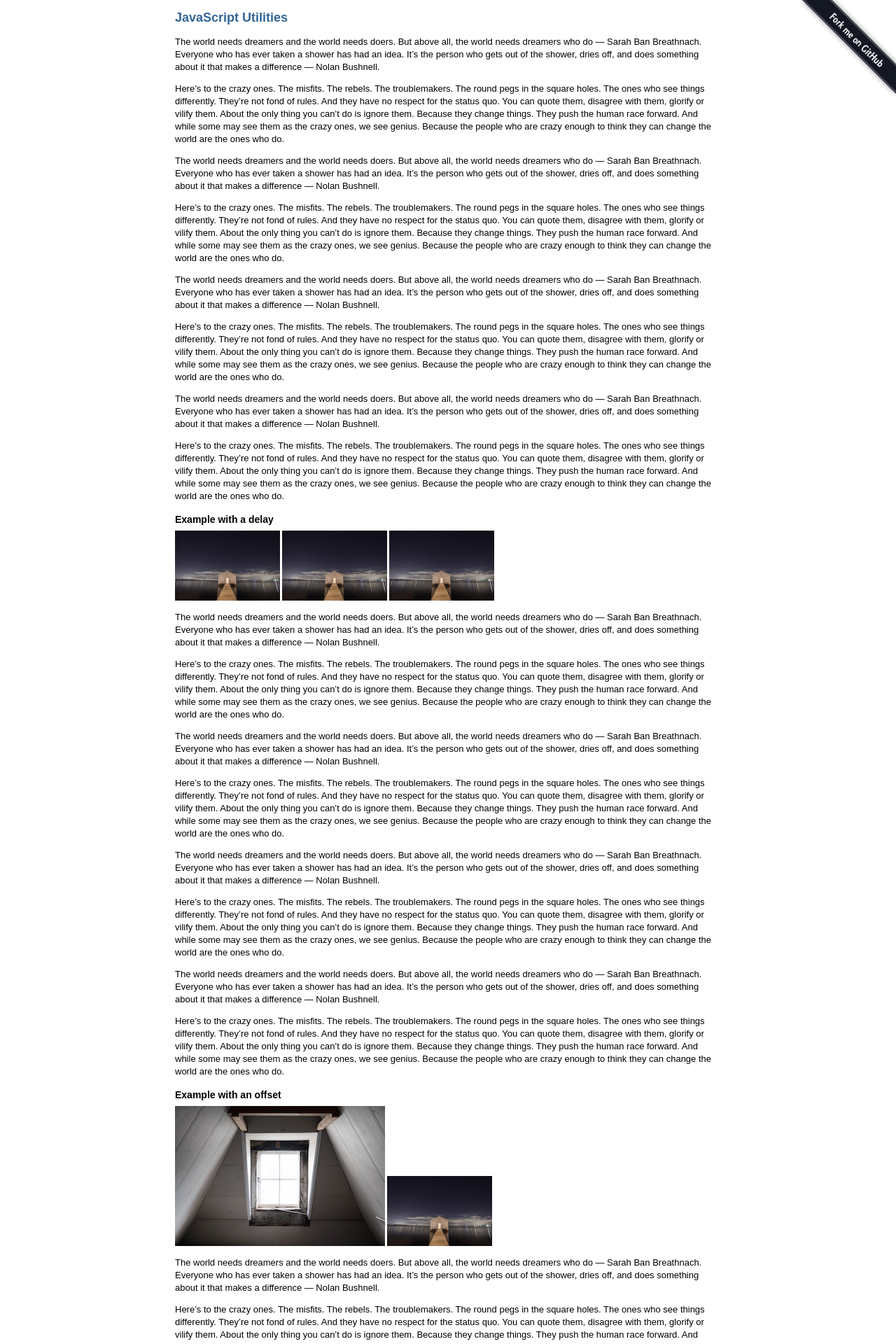
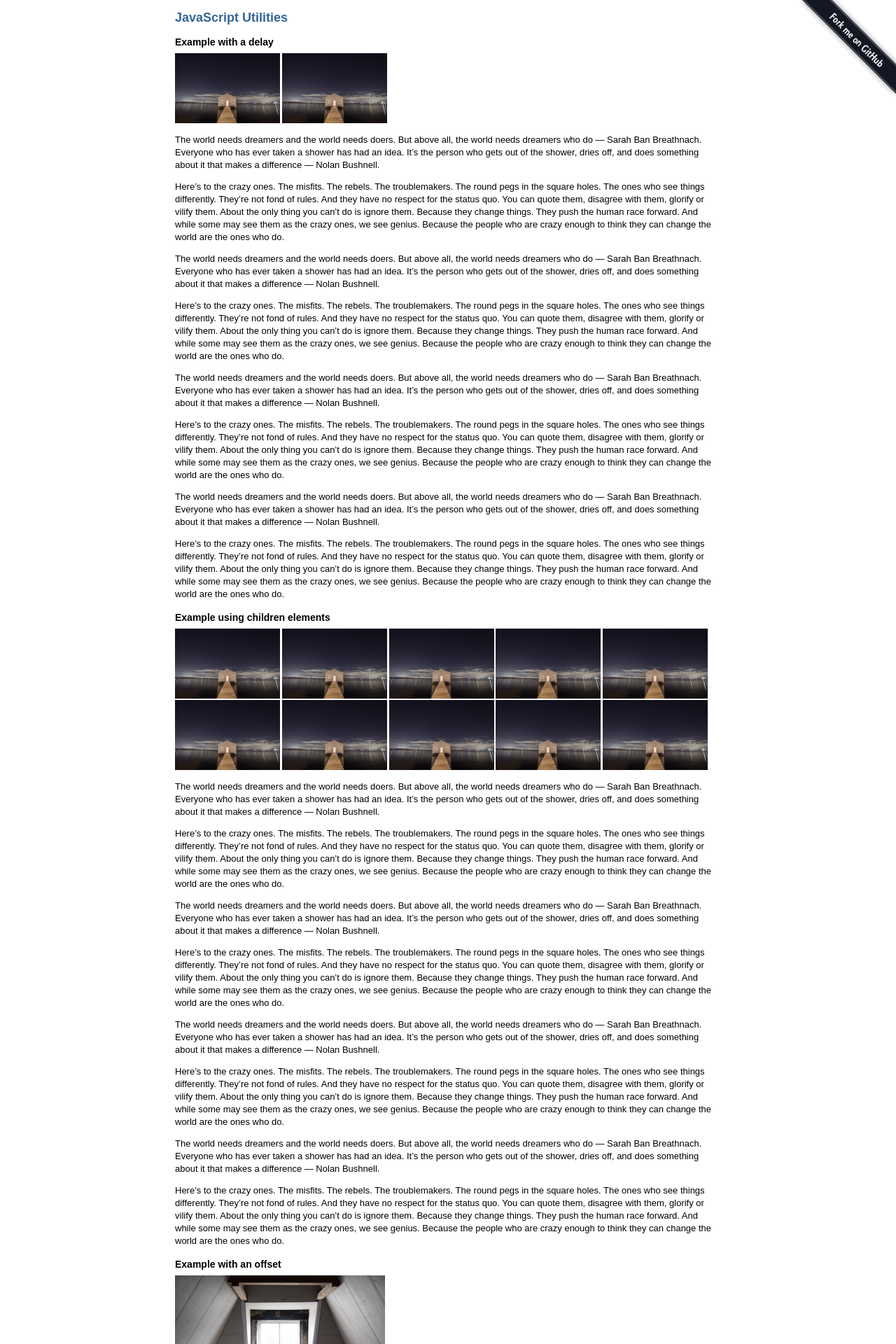
Before and after one commit to Darklg/JavaScriptUtilities, a Jekyll site: the page built from demos-scroll-animations.html, in a window 1280 px wide. Shown: the top 1920 px of the page at 70% size. Built offline with Jekyll 4.4.1, drawn with Linux system fonts in a browser that asks for light colours.

Commit message:
Vanilla - Scroll Anims v 0.3
* Add an option to trigger animation on children

```diff
--- a/_layouts/default.html
+++ b/_layouts/default.html
@@ -22,7 +22,7 @@
 <script src="assets/js/vanilla-js/plugins/vanilla-fakeinputbox.js?v=0.2"></script>
 <script src="assets/js/vanilla-js/plugins/vanilla-responsive-images.js?v=0.2"></script>
 <script src="assets/js/vanilla-js/plugins/vanilla-sticky.js?v=0.4"></script>
-<script src="assets/js/vanilla-js/plugins/vanilla-scrollanims.js?v=0.2"></script>
+<script src="assets/js/vanilla-js/plugins/vanilla-scrollanims.js?v=0.3"></script>
 <!--[if lt IE 9 ]><script src="assets/js/vanilla-js/libs/vanilla-ie.js?v=0.3"></script><![endif]-->
 {% include after-head.html %}
 {{ content }}
--- a/demos-scroll-animations.html
+++ b/demos-scroll-animations.html
@@ -2,12 +2,13 @@
 layout: default
 ---
 <script>window.domReady(function(){
-    var scrollItems = document.querySelectorAll('.has-scrollanim');
+    var scrollItems = document.querySelectorAll('.has-scrollanim, .has-scrollanim-children');
     var scrollAnim = new dkJSUScrollAnims(scrollItems, {});
 });
 </script>
 
 <style>
+.has-scrollanim-children > *,
 .has-scrollanim {
     opacity: 0;
     -webkit-transition: all 0.5s ease;
@@ -15,11 +16,18 @@ layout: default
     transform: translateX(30px);
 }
 
+.has-scrollanim-children > [data-active],
 .has-scrollanim[data-active] {
     opacity: 0.99;
     transform: translateX(0);
 }
 </style>
+
+<h3>Example with a delay</h3>
+<div>
+    <img class="has-scrollanim" src="assets/img/image-1.jpg" height="100" width="150" alt="" />
+    <img class="has-scrollanim" data-delay="200" src="assets/img/image-1.jpg" height="100" width="150" alt="" />
+</div>
 
 <p>The world needs dreamers and the world needs doers. But above all, the world needs dreamers who do — Sarah Ban Breathnach. Everyone who has ever taken a shower has had an idea. It’s the person who gets out of the shower, dries off, and does something about it that makes a difference — Nolan Bushnell. </p>
 <p>Here’s to the crazy ones. The misfits. The rebels. The troublemakers. The round pegs in the square holes. The ones who see things differently. They’re not fond of rules. And they have no respect for the status quo. You can quote them, disagree with them, glorify or vilify them. About the only thing you can’t do is ignore them. Because they change things. They push the human race forward. And while some may see them as the crazy ones, we see genius. Because the people who are crazy enough to think they can change the world are the ones who do.</p>
@@ -30,13 +38,19 @@ layout: default
 <p>The world needs dreamers and the world needs doers. But above all, the world needs dreamers who do — Sarah Ban Breathnach. Everyone who has ever taken a shower has had an idea. It’s the person who gets out of the shower, dries off, and does something about it that makes a difference — Nolan Bushnell. </p>
 <p>Here’s to the crazy ones. The misfits. The rebels. The troublemakers. The round pegs in the square holes. The ones who see things differently. They’re not fond of rules. And they have no respect for the status quo. You can quote them, disagree with them, glorify or vilify them. About the only thing you can’t do is ignore them. Because they change things. They push the human race forward. And while some may see them as the crazy ones, we see genius. Because the people who are crazy enough to think they can change the world are the ones who do.</p>
 
-<h3>Example with a delay</h3>
-<div>
-    <img class="has-scrollanim" src="assets/img/image-1.jpg" height="100" width="150" alt="" />
-    <img class="has-scrollanim" data-delay="200" src="assets/img/image-1.jpg" height="100" width="150" alt="" />
-    <img class="has-scrollanim" data-delay="400" src="assets/img/image-1.jpg" height="100" width="150" alt="" />
+<h3>Example using children elements</h3>
+<div class="has-scrollanim-children" data-usechildren="1" data-delay="100">
+    <img src="assets/img/image-1.jpg" height="100" width="150" alt="" />
+    <img src="assets/img/image-1.jpg" height="100" width="150" alt="" />
+    <img src="assets/img/image-1.jpg" height="100" width="150" alt="" />
+    <img src="assets/img/image-1.jpg" height="100" width="150" alt="" />
+    <img src="assets/img/image-1.jpg" height="100" width="150" alt="" />
+    <img src="assets/img/image-1.jpg" height="100" width="150" alt="" />
+    <img src="assets/img/image-1.jpg" height="100" width="150" alt="" />
+    <img src="assets/img/image-1.jpg" height="100" width="150" alt="" />
+    <img src="assets/img/image-1.jpg" height="100" width="150" alt="" />
+    <img src="assets/img/image-1.jpg" height="100" width="150" alt="" />
 </div>
-
 
 <p>The world needs dreamers and the world needs doers. But above all, the world needs dreamers who do — Sarah Ban Breathnach. Everyone who has ever taken a shower has had an idea. It’s the person who gets out of the shower, dries off, and does something about it that makes a difference — Nolan Bushnell. </p>
 <p>Here’s to the crazy ones. The misfits. The rebels. The troublemakers. The round pegs in the square holes. The ones who see things differently. They’re not fond of rules. And they have no respect for the status quo. You can quote them, disagree with them, glorify or vilify them. About the only thing you can’t do is ignore them. Because they change things. They push the human race forward. And while some may see them as the crazy ones, we see genius. Because the people who are crazy enough to think they can change the world are the ones who do.</p>
```
Also changed, not shown: assets/js/vanilla-js/plugins/vanilla-scrollanims.js.
